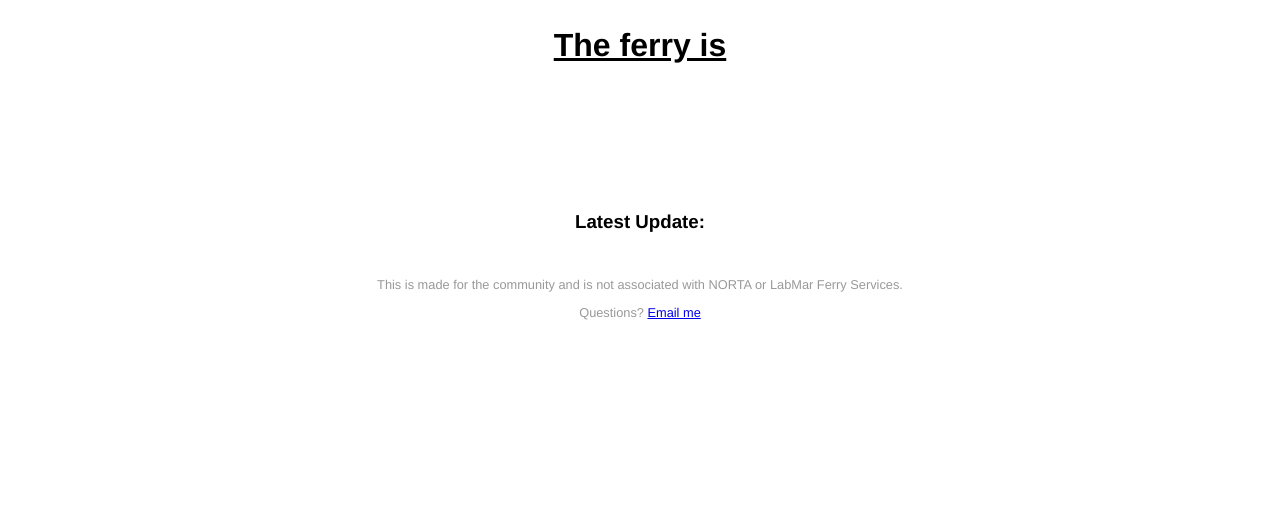
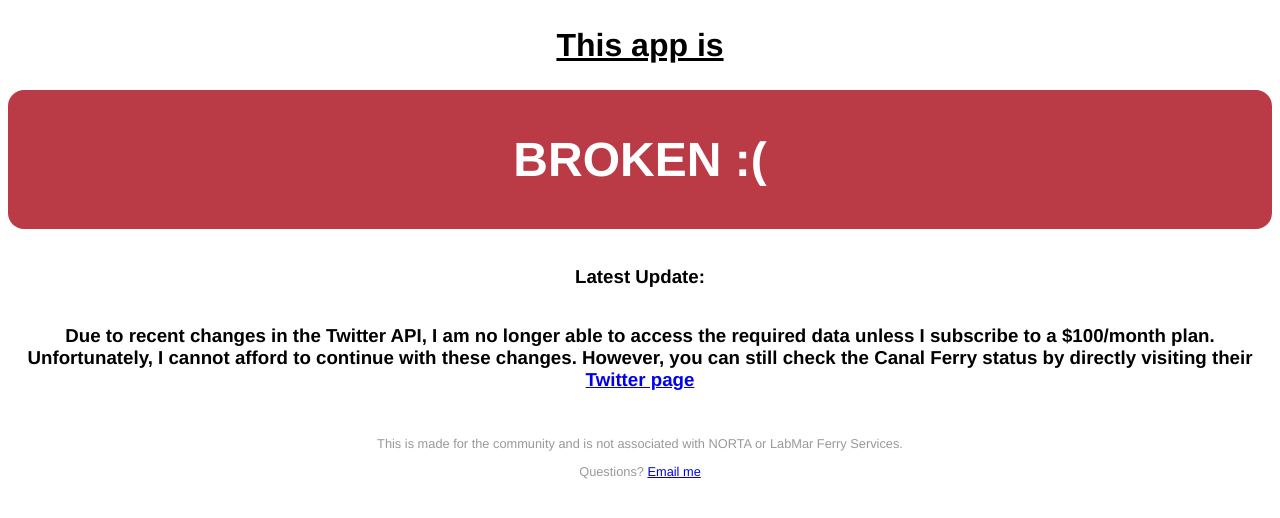
Before and after one commit to ndonolli/canal-ferry-status, a website: page index.html in a window 1280 px wide. Drawn offline with Linux system fonts and the light colour scheme; no server answers.

Commit message:
add permanent error page :(

```diff
--- a/index.html
+++ b/index.html
@@ -33,11 +33,16 @@
         <span class="icon">&#9888;</span>
         Ferry Service Alert&nbsp;-&nbsp;<a href="https://i.ibb.co/gm4cG1B/Ferry-Service-Alert.jpg">View Details</a>
       </div> -->
-      <h2 class="center">The ferry is</h2>
-      <div id="status-container" class="status">
-        <h1 class="center" id="status-text"></h1>
+      <h2 class="center closed">This app is</h2>
+      <div id="status-container" class="status closed">
+        <h1 class="center" id="status-text">BROKEN :(</h1>
       </div>
       <h3 class="center margin-top">Latest Update:</h3>
+      <h3 class="center margin-top">
+        <span>Due to recent changes in the Twitter API, I am no longer able to access the required data unless I subscribe to a $100/month plan.
+          Unfortunately, I cannot afford to continue with these changes.
+          However, you can still check the Canal Ferry status by directly visiting their <a href="https://twitter.com/Canal_Ferry">Twitter page</a></span>
+      </h3>
       <div id="tweet" class="center"></div>
       <p class="center footer-text margin-top">
         This is made for the community and is not associated with NORTA or
```
Also changed, not shown: 1 other file.
